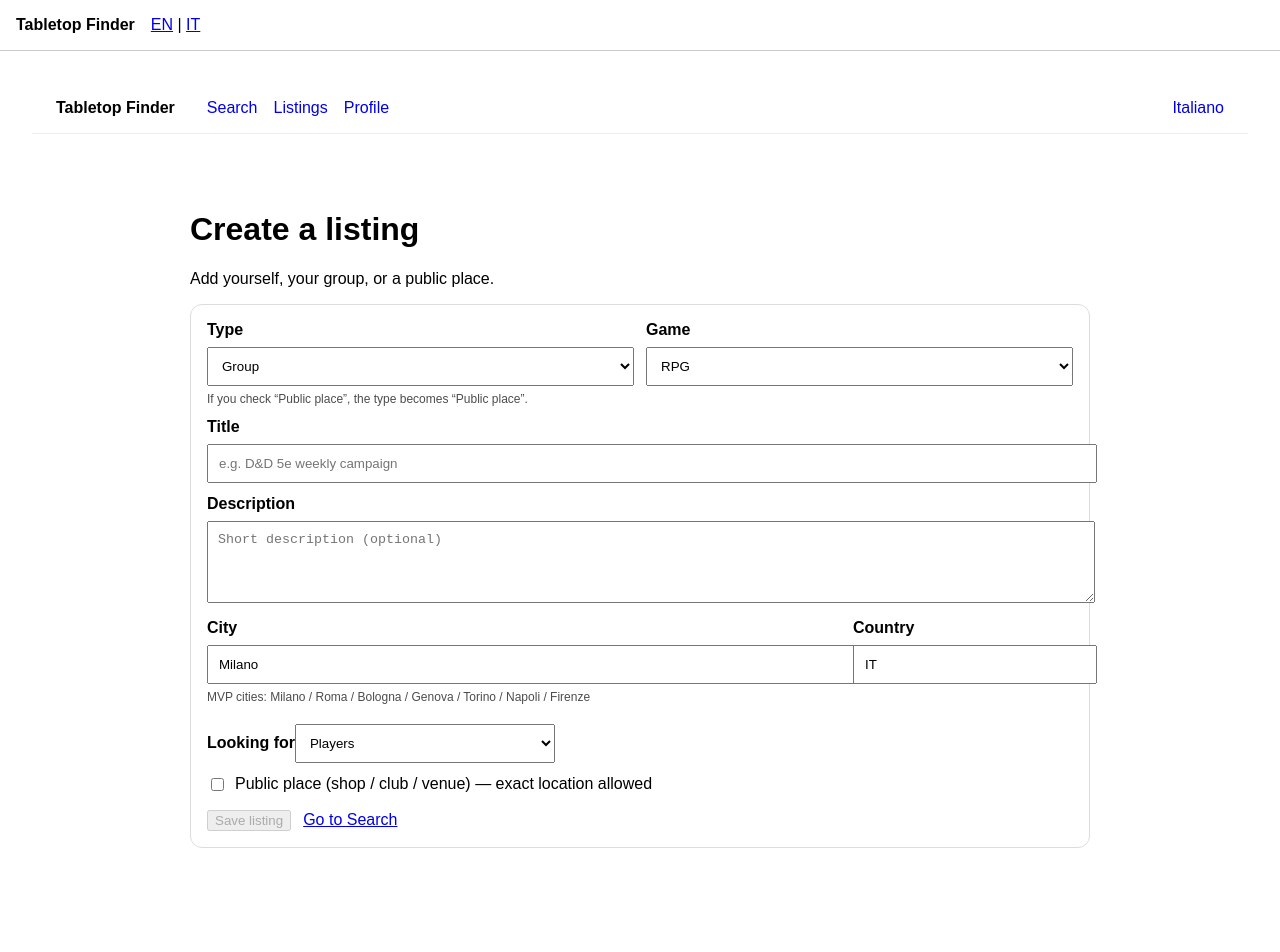
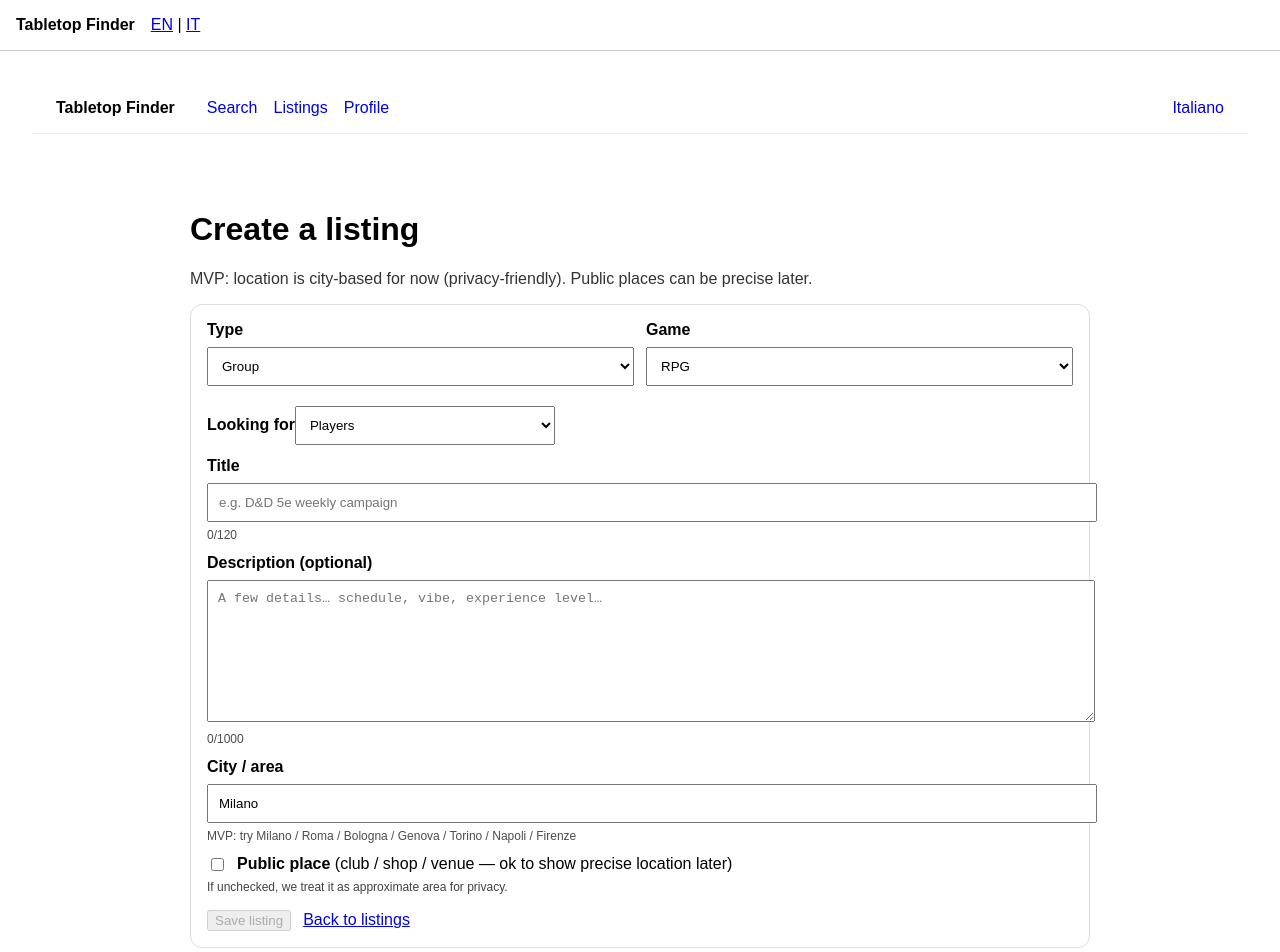
Before and after one commit to antarexx/tabletop-finder, a Next.js app: page /en/listings/new in a window 1280 px wide. Shown: the top 952 px of the page. Built offline with nearby package versions, Linux system fonts and the light colour scheme.

Commit message:
Update page.tsx

```diff
--- a/app/en/listings/new/page.tsx
+++ b/app/en/listings/new/page.tsx
@@ -1,34 +1,28 @@
 "use client";
 
-import { useMemo, useState } from "react";
+import { useState } from "react";
 
+type Kind = "private_user" | "group" | "public_place";
 type GameKey = "RPG" | "BOARD" | "CARDS" | "MINI";
 type LookingFor = "players" | "groups" | "either";
-type KindKey = "private_user" | "group" | "public_place";
 
 export default function NewListingEN() {
-  const [kind, setKind] = useState<KindKey>("group");
+  const [kind, setKind] = useState<Kind>("group");
+  const [gameType, setGameType] = useState<GameKey>("RPG");
+  const [lookingFor, setLookingFor] = useState<LookingFor>("players");
   const [title, setTitle] = useState("");
   const [description, setDescription] = useState("");
-  const [gameType, setGameType] = useState<GameKey>("RPG");
-  const [lookingFor, setLookingFor] = useState<LookingFor>("players");
   const [city, setCity] = useState("Milano");
-  const [country, setCountry] = useState("IT");
   const [isPublicPlace, setIsPublicPlace] = useState(false);
 
   const [loading, setLoading] = useState(false);
-  const [error, setError] = useState("");
-  const [successId, setSuccessId] = useState<string>("");
-
-  const cityHelp = useMemo(
-    () => "MVP cities: Milano / Roma / Bologna / Genova / Torino / Napoli / Firenze",
-    []
-  );
+  const [error, setError] = useState<string>("");
+  const [okMsg, setOkMsg] = useState<string>("");
 
   async function onSubmit() {
     setLoading(true);
     setError("");
-    setSuccessId("");
+    setOkMsg("");
 
     try {
       const res = await fetch("/api/listings/create", {
@@ -36,22 +30,22 @@ export default function NewListingEN() {
         headers: { "content-type": "application/json" },
         body: JSON.stringify({
           kind,
+          game_type: gameType,
+          looking_for: lookingFor,
           title,
           description,
-          gameType,
-          lookingFor,
           city,
-          country,
-          isPublicPlace,
+          is_public_place: isPublicPlace,
         }),
       });
 
       const json = await res.json();
       if (!json.ok) throw new Error(json.error || "Create failed");
 
-      setSuccessId(String(json.id));
-      setTitle("");
-      setDescription("");
+      setOkMsg("Saved! Redirecting…");
+      setTimeout(() => {
+        window.location.href = "/en/listings";
+      }, 400);
     } catch (e: any) {
       setError(e?.message ?? "Error");
     } finally {
@@ -62,26 +56,23 @@ export default function NewListingEN() {
   return (
     <main style={{ maxWidth: 900, margin: "0 auto", padding: 24 }}>
       <h1>Create a listing</h1>
-      <p>Add yourself, your group, or a public place.</p>
+      <p style={{ marginTop: 6, opacity: 0.8 }}>
+        MVP: location is city-based for now (privacy-friendly). Public places can be precise later.
+      </p>
 
-      <div style={{ border: "1px solid #ddd", padding: 16, borderRadius: 12 }}>
+      <div style={{ border: "1px solid #ddd", padding: 16, borderRadius: 12, marginTop: 16 }}>
         <div style={{ display: "grid", gap: 12, gridTemplateColumns: "1fr 1fr" }}>
           <div>
             <strong>Type</strong>
             <select
               value={kind}
-              onChange={(e) => setKind(e.target.value as KindKey)}
+              onChange={(e) => setKind(e.target.value as Kind)}
               style={{ width: "100%", padding: 10, marginTop: 8 }}
-              disabled={isPublicPlace}
-              title={isPublicPlace ? "Public place forces type = public_place" : ""}
             >
+              <option value="group">Group</option>
               <option value="private_user">Private user</option>
-              <option value="group">Group</option>
-              <option value="public_place">Public place</option>
+              <option value="public_place">Public place (club / shop)</option>
             </select>
-            <div style={{ fontSize: 12, opacity: 0.7, marginTop: 6 }}>
-              If you check “Public place”, the type becomes “Public place”.
-            </div>
           </div>
 
           <div>
@@ -100,50 +91,6 @@ export default function NewListingEN() {
         </div>
 
         <div style={{ marginTop: 12 }}>
-          <strong>Title</strong>
-          <input
-            value={title}
-            onChange={(e) => setTitle(e.target.value)}
-            placeholder="e.g. D&D 5e weekly campaign"
-            style={{ width: "100%", padding: 10, marginTop: 8 }}
-          />
-        </div>
-
-        <div style={{ marginTop: 12 }}>
-          <strong>Description</strong>
-          <textarea
-            value={description}
-            onChange={(e) => setDescription(e.target.value)}
-            placeholder="Short description (optional)"
-            rows={4}
-            style={{ width: "100%", padding: 10, marginTop: 8, resize: "vertical" }}
-          />
-        </div>
-
-        <div style={{ display: "grid", gap: 12, gridTemplateColumns: "1fr 220px", marginTop: 12 }}>
-          <div>
-            <strong>City</strong>
-            <input
-              value={city}
-              onChange={(e) => setCity(e.target.value)}
-              placeholder="Milano"
-              style={{ width: "100%", padding: 10, marginTop: 8 }}
-            />
-            <div style={{ fontSize: 12, opacity: 0.7, marginTop: 6 }}>{cityHelp}</div>
-          </div>
-
-          <div>
-            <strong>Country</strong>
-            <input
-              value={country}
-              onChange={(e) => setCountry(e.target.value)}
-              placeholder="IT"
-              style={{ width: "100%", padding: 10, marginTop: 8 }}
-            />
-          </div>
-        </div>
-
-        <div style={{ marginTop: 12 }}>
           <strong>Looking for</strong>
           <select
             value={lookingFor}
@@ -156,30 +103,70 @@ export default function NewListingEN() {
           </select>
         </div>
 
-        <label style={{ display: "flex", gap: 8, alignItems: "center", marginTop: 12 }}>
+        <div style={{ marginTop: 12 }}>
+          <strong>Title</strong>
           <input
-            type="checkbox"
-            checked={isPublicPlace}
-            onChange={(e) => setIsPublicPlace(e.target.checked)}
+            value={title}
+            onChange={(e) => setTitle(e.target.value)}
+            placeholder="e.g. D&D 5e weekly campaign"
+            style={{ width: "100%", padding: 10, marginTop: 8 }}
+            maxLength={120}
           />
-          Public place (shop / club / venue) — exact location allowed
-        </label>
+          <div style={{ fontSize: 12, opacity: 0.7, marginTop: 6 }}>{title.length}/120</div>
+        </div>
+
+        <div style={{ marginTop: 12 }}>
+          <strong>Description (optional)</strong>
+          <textarea
+            value={description}
+            onChange={(e) => setDescription(e.target.value)}
+            placeholder="A few details… schedule, vibe, experience level…"
+            style={{ width: "100%", padding: 10, marginTop: 8, minHeight: 120 }}
+            maxLength={1000}
+          />
+          <div style={{ fontSize: 12, opacity: 0.7, marginTop: 6 }}>
+            {description.length}/1000
+          </div>
+        </div>
+
+        <div style={{ marginTop: 12 }}>
+          <strong>City / area</strong>
+          <input
+            value={city}
+            onChange={(e) => setCity(e.target.value)}
+            placeholder="Milano"
+            style={{ width: "100%", padding: 10, marginTop: 8 }}
+          />
+          <div style={{ fontSize: 12, opacity: 0.7, marginTop: 6 }}>
+            MVP: try Milano / Roma / Bologna / Genova / Torino / Napoli / Firenze
+          </div>
+        </div>
+
+        <div style={{ marginTop: 12 }}>
+          <label style={{ display: "flex", gap: 10, alignItems: "center" }}>
+            <input
+              type="checkbox"
+              checked={isPublicPlace}
+              onChange={(e) => setIsPublicPlace(e.target.checked)}
+            />
+            <span>
+              <strong>Public place</strong> (club / shop / venue — ok to show precise location later)
+            </span>
+          </label>
+          <div style={{ fontSize: 12, opacity: 0.75, marginTop: 6 }}>
+            If unchecked, we treat it as approximate area for privacy.
+          </div>
+        </div>
 
         <div style={{ marginTop: 16, display: "flex", gap: 12, alignItems: "center" }}>
           <button onClick={onSubmit} disabled={loading || !title.trim() || !city.trim()}>
-            {loading ? "Saving..." : "Save listing"}
+            {loading ? "Saving…" : "Save listing"}
           </button>
-
-          <a href="/en/search" style={{ textDecoration: "underline" }}>
-            Go to Search
+          <a href="/en/listings" style={{ textDecoration: "underline" }}>
+            Back to listings
           </a>
-
           {error && <span style={{ color: "crimson" }}>{error}</span>}
-          {successId && (
-            <span style={{ color: "green" }}>
-              Saved! ID: <code>{successId}</code>
-            </span>
-          )}
+          {okMsg && <span style={{ color: "green" }}>{okMsg}</span>}
         </div>
       </div>
     </main>
```
